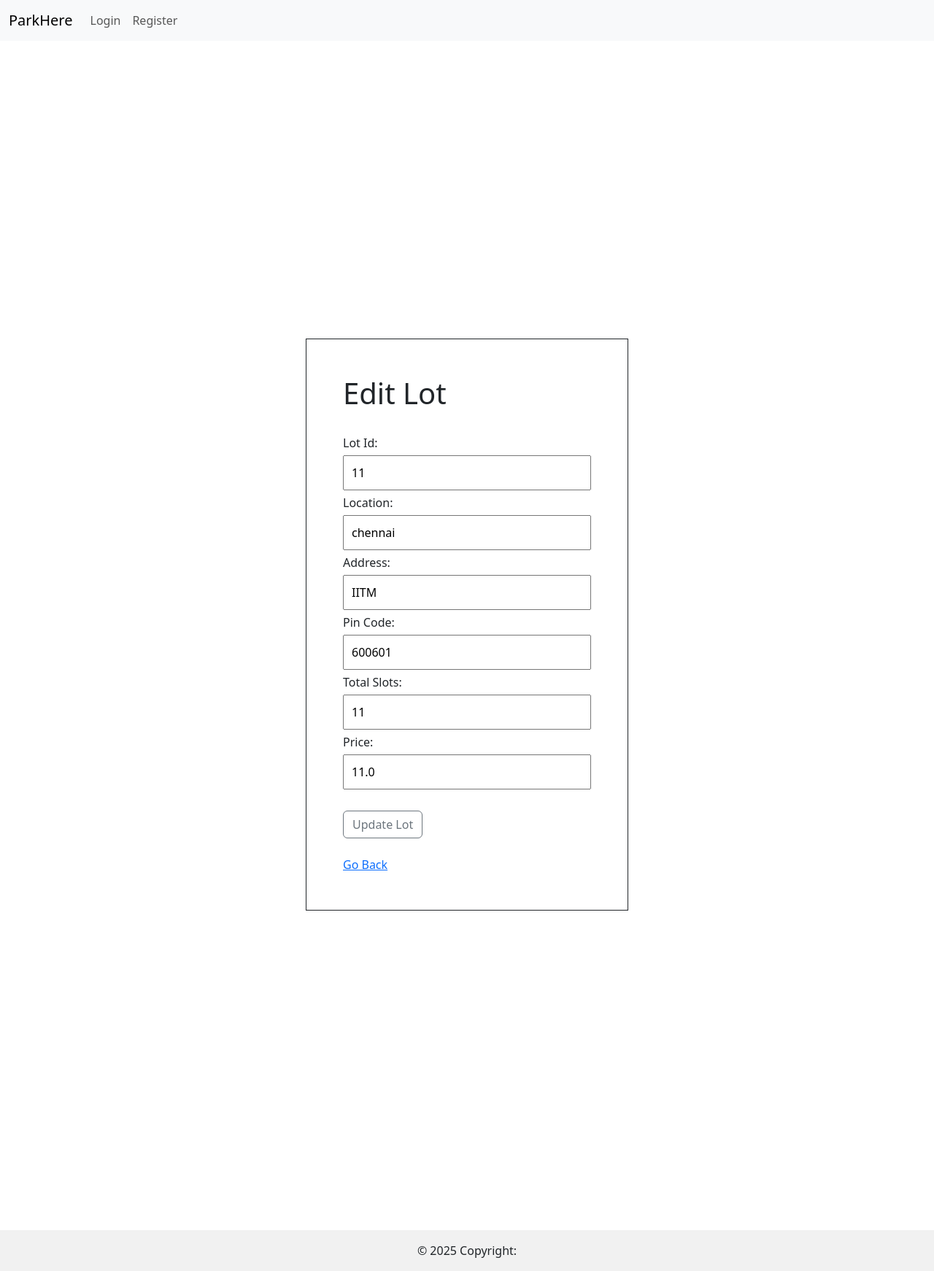
After one commit to 24f2007245/VehicleParkingWebApplication, a Flask app: page /edit_lot/11 in a window 1280 px wide. The commit adds this page. Shown: the whole page at 73% size. Run offline with Flask 3, Linux system fonts and the light colour scheme.

Commit message:
milestone done

```diff
--- a/controller/all_routes.py
+++ b/controller/all_routes.py
@@ -34,10 +34,10 @@ def login():
         session['roles'] = user.roles
 
         if 'admin' in user.roles:
-            return render_template('admin_dashboard.html')
+            return redirect(url_for('dashboard'))
 
         flash('login successful', 'success')
-        return render_template('dashboard.html')
+        return redirect(url_for("dashboard"))
 
 
 @app.route('/register', methods=['GET', 'POST'])
@@ -64,25 +64,27 @@ def dashboard():
         return redirect(url_for('login'))
 
     if 'roles' in session and 'admin' in session['roles']:
-        return render_template('admin_dashboard.html')
 
-    return render_template('dashboard.html')
+        return render_template('admin_dashboard.html',parking_lots=ParkingLot.query.all())
+
+    return render_template('dashboard.html',parking_lots=ParkingLot.query.all())
 
 @app.route('/registered_users')
 def registered_users():
+
     return render_template('registered_users.html',usersdata=UserData.query.all())
 
 @app.route('/add_lot', methods=['GET', 'POST'])
 def add_lot():
     if request.method == 'POST':
-        id = request.form.get('id')
+        id = int(request.form.get('id'))
         location = request.form.get('location')
-        total_slots = request.form.get('total_slots')
+        total_slots = int(request.form.get('total_slots'))
         pin_code = request.form.get('pin_code')
         price = request.form.get('price')
         address = request.form.get('address')
 
-        # Convert data types (important!)
+
         try:
             total_slots = int(total_slots) if total_slots else 0
             price = float(price) if price else 0.0
@@ -100,12 +102,36 @@ def add_lot():
         db.session.commit()
 
         flash('Parking lot added successfully.', 'success')
-        return redirect(url_for('add_lot'))  # Or redirect to another page
+        return redirect(url_for('add_lot'))
     return render_template('add_lot.html')
+@app.route('/edit_lot/<int:id>', methods=['GET', 'POST'])
+def edit_lot(id):
+    lot = ParkingLot.query.get_or_404(id)
+
+    if request.method == 'POST':
+        lot.id = request.form.get('id')
+        lot.location = request.form.get('location')
+        lot.address = request.form.get('address')
+        lot.pin_code = request.form.get('pin_code')
+        lot.total_slots = int(request.form.get('total_slots'))
+        lot.price = request.form.get('price')
+
+        db.session.commit()
+
+        return redirect(url_for('dashboard'))
+
+    return render_template('edit_lot.html', lot=lot)
+
 
 @app.route('/go_add_lot')
 def go_add_lot():
+
     return render_template('add_lot.html')
+
+@app.route('/go_add_spot')
+def go_add_spot():
+    return render_template('add_spot.html')
+
 
 @app.route('/logout')
 def logout():
--- a/static/style.css
+++ b/static/style.css
@@ -9,6 +9,7 @@
     align-items: center;
     height: 100vh;
 }
+
 #add_lot {
     display: flex;
     justify-content: center;
@@ -48,9 +49,23 @@ button {
     #register_box {
         border: none;
     }
+
 }
 
 .container {
     width: 80%;
     justify-content: center;
 }
+.lot {
+    /* display: flex; */
+
+}
+.dibba {
+   border: 2px black solid;
+   display: flex;
+   color: cadetblue;
+}
+.lot_dibba {
+    border: 1px solid;
+    padding: 10px;
+}
--- a/templates/base.html
+++ b/templates/base.html
@@ -44,6 +44,7 @@
     </footer>
 
 </body>
+
 <script src="https://cdn.jsdelivr.net/npm/@popperjs/core@2.11.8/dist/umd/popper.min.js"
     integrity="sha384-I7E8VVD/ismYTF4hNIPjVp/Zjvgyol6VFvRkX/vR+Vc4jQkC+hVqc2pM8ODewa9r"
     crossorigin="anonymous"></script>
--- /dev/null
+++ b/templates/edit_lot.html
@@ -0,0 +1,40 @@
+{% extends 'base.html' %}
+
+{% block title %} Edit Lot {% endblock %}
+
+{% block content %}
+
+<div id="add_lot">
+    <div class="box">
+        <h1>Edit Lot</h1><br>
+        <form action="{{ url_for('edit_lot', id=lot.id) }}" method="post">
+            <label for="id">Lot Id:</label>
+            <input type="text" name="id" id="id" placeholder="Enter Lot Id" required value="{{ lot.id }}">
+            <br>
+
+            <label for="location">Location:</label>
+            <input type="text" id="location" name="location" placeholder="location" required value="{{ lot.location }}">
+            <br>
+
+            <label for="address">Address:</label>
+            <input type="text" id="address" name="address" placeholder="Enter Address" required value="{{ lot.address }}">
+            <br>
+
+            <label for="pin_code">Pin Code:</label>
+            <input type="text" id="pin_code" name="pin_code" placeholder="Enter Pin Code" value="{{ lot.pin_code }}"><br>
+
+            <label for="total_slots">Total Slots:</label>
+            <input type="text" id="total_slots" name="total_slots" placeholder="Enter total number of slots" value="{{ lot.total_slots }}"><br>
+
+            <label for="price">Price:</label>
+            <input type="text" id="price" name="price" placeholder="Enter the price" value="{{ lot.price }}"><br><br>
+
+            <button type="submit" class="btn btn-outline-secondary">Update Lot</button>
+
+        </form>
+        <br>
+        <a href="/dashboard">Go Back</a>
+    </div>
+</div>
+
+{% endblock %}
--- a/templates/login.html
+++ b/templates/login.html
@@ -6,7 +6,7 @@
     <div id="login">
         <div class="box">
             <h1>User Login</h1><br>
-            <form action="/login" method="post">
+            <form action="/login " method="post">
                 <label for="user_email">User Email Id:</label>
                 <input type="text" id="user_email" name="user_email" placeholder="abc@example.com" required><br>
 
--- a/templates/nav.html
+++ b/templates/nav.html
@@ -1,9 +1,9 @@
+
 <nav class="navbar navbar-expand-lg bg-body-tertiary">
     <div class="container-fluid">
         <a class="navbar-brand" href="/">ParkHere</a>
-            <button class="navbar-toggler" type="button" data-bs-toggle="collapse"
-                data-bs-target="#navbarSupportedContent" aria-controls="navbarSupportedContent" aria-expanded="false"
-                aria-label="Toggle navigation">
+        <button class="navbar-toggler" type="button" data-bs-toggle="collapse" data-bs-target="#navbarSupportedContent"
+            aria-controls="navbarSupportedContent" aria-expanded="false" aria-label="Toggle navigation">
             <span class="navbar-toggler-icon"></span>
         </button>
         <div class="collapse navbar-collapse" id="navbarSupportedContent">
@@ -13,10 +13,6 @@
 
                 <li class="nav-item">
                     <a class="nav-link" aria-current="page" href="/registered_users">Users</a>
-
-                    </li>
-                    <li class="nav-item">
-                        <a class="nav-link" aria-current="page" href="#">Search</a>
 
                 </li>
                 {%else%}
@@ -30,10 +26,7 @@
                     <a class="nav-link" aria-current="page" href="#">Summary</a>
 
                 </li>
-                    <li class="nav-item">
-                        <a class="nav-link" aria-current="page" href="#">Edit Profile</a>
 
-                    </li>
                 <li class="nav-item">
                     <a class="nav-link" aria-current="page" href="#">{{session.get('email')}}</a>
                 </li>
--- a/templates/registered_users.html
+++ b/templates/registered_users.html
@@ -12,8 +12,8 @@
         <thead>
             <tr>
                 <th>Id</th>
+                <th>Name</th>
                 <th>Email</th>
-                <th>Name</th>
                 <th>Vehicle No</th>
                 <th>Address</th>
             </tr>
```
Also changed, not shown: controller/models.py (+10 -10 lines), templates/add_spot.html (added, +29 -0 lines), templates/admin_dashboard.html (+34 -3 lines), templates/dashboard.html (+16 -18 lines), instance/project.db. Lines whose indentation alone changed are shown as unchanged.
